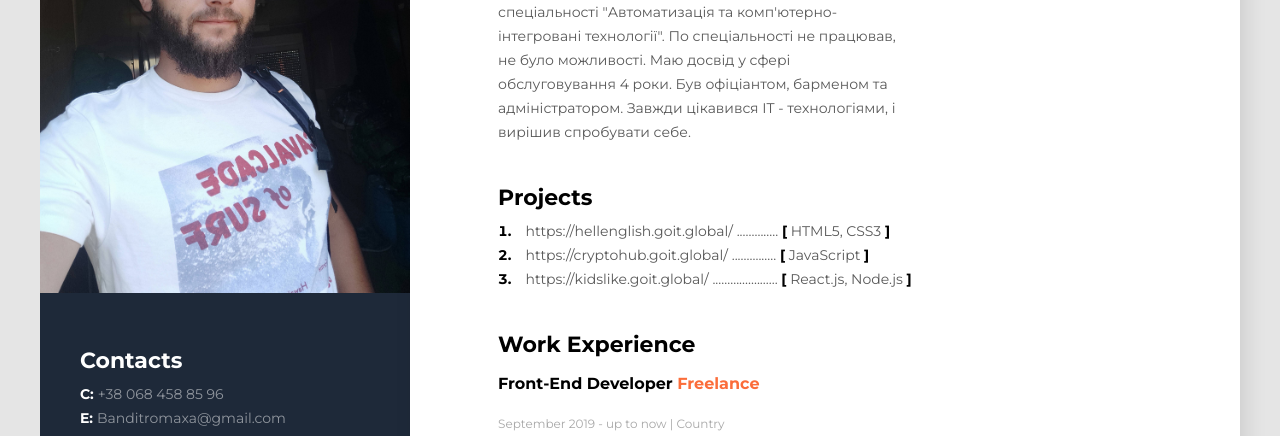
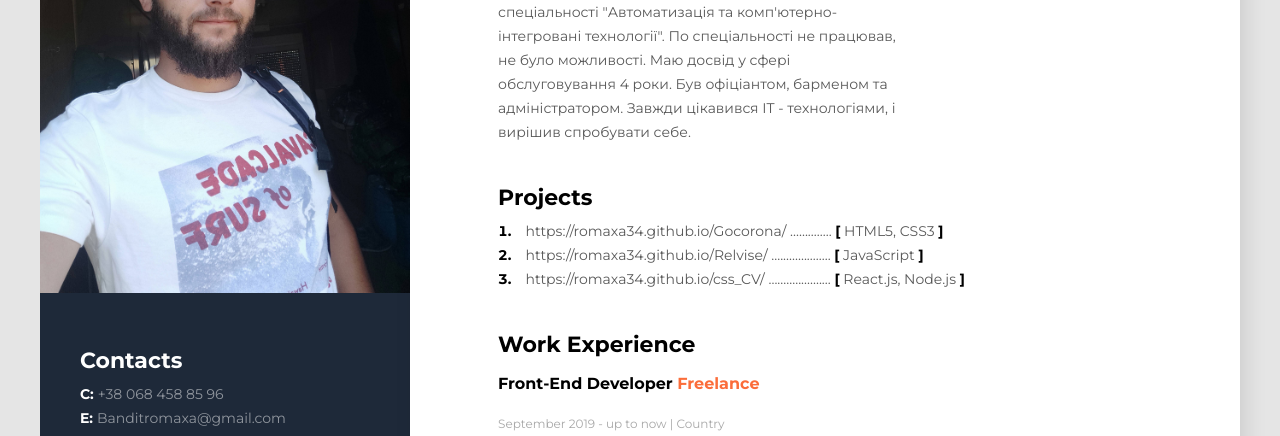
Before and after one commit to Romaxa34/Resume, a plain HTML site: page index.html in a window 1280 px wide. Shown: the part 289-725 px from the top of the page. Drawn offline with Linux system fonts and the light colour scheme.

Commit message:
add my sites

```diff
--- a/index.html
+++ b/index.html
@@ -32,17 +32,17 @@
                     <h3 class="projects__title title_1">Projects</h3>
                     <ol class="projects__list">
                         <li class="projects__link work__link">
-                            <a href="https://hellenglish.goit.global/">https://hellenglish.goit.global/</a> ..............
+                            <a href="https://romaxa34.github.io/Gocorona/">https://romaxa34.github.io/Gocorona/</a> ..............
                             <span class="bold">[</span> HTML5, CSS3
                             <span class="bold">]</span>
                         </li>
                         <li class="projects__link work__link">
-                            <a href="https://cryptohub.goit.global/">https://cryptohub.goit.global/</a> ...............
+                            <a href="https://romaxa34.github.io/Relvise/">https://romaxa34.github.io/Relvise/</a> ....................
                             <span class="bold">[</span> JavaScript
                             <span class="bold">]</span>
                         </li>
                         <li class="projects__link work__link">
-                            <a href="https://kidslike.goit.global/">https://kidslike.goit.global/</a> ......................
+                            <a href="https://romaxa34.github.io/css_CV/">https://romaxa34.github.io/css_CV/</a> .....................
                             <span class="bold">[</span> React.js, Node.js
                             <span class="bold">]</span>
                         </li>
```
